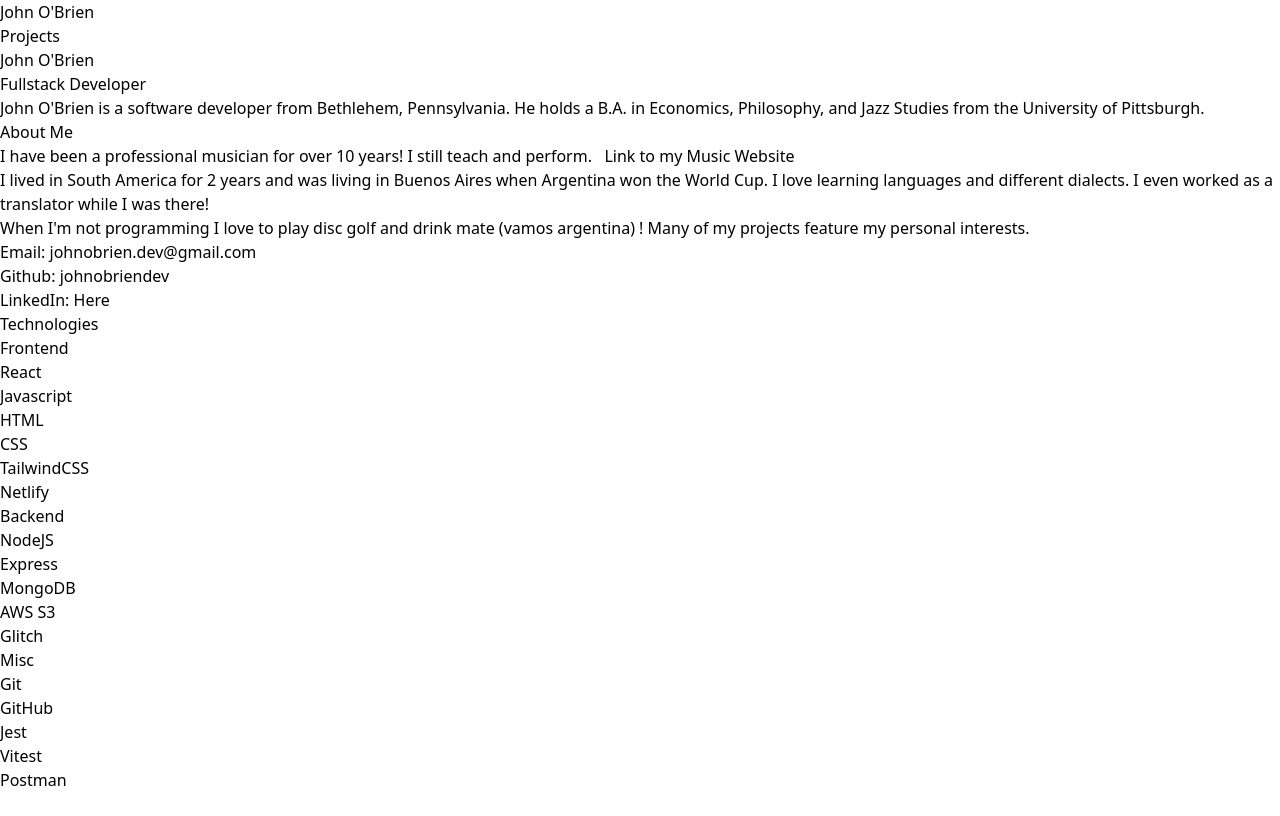
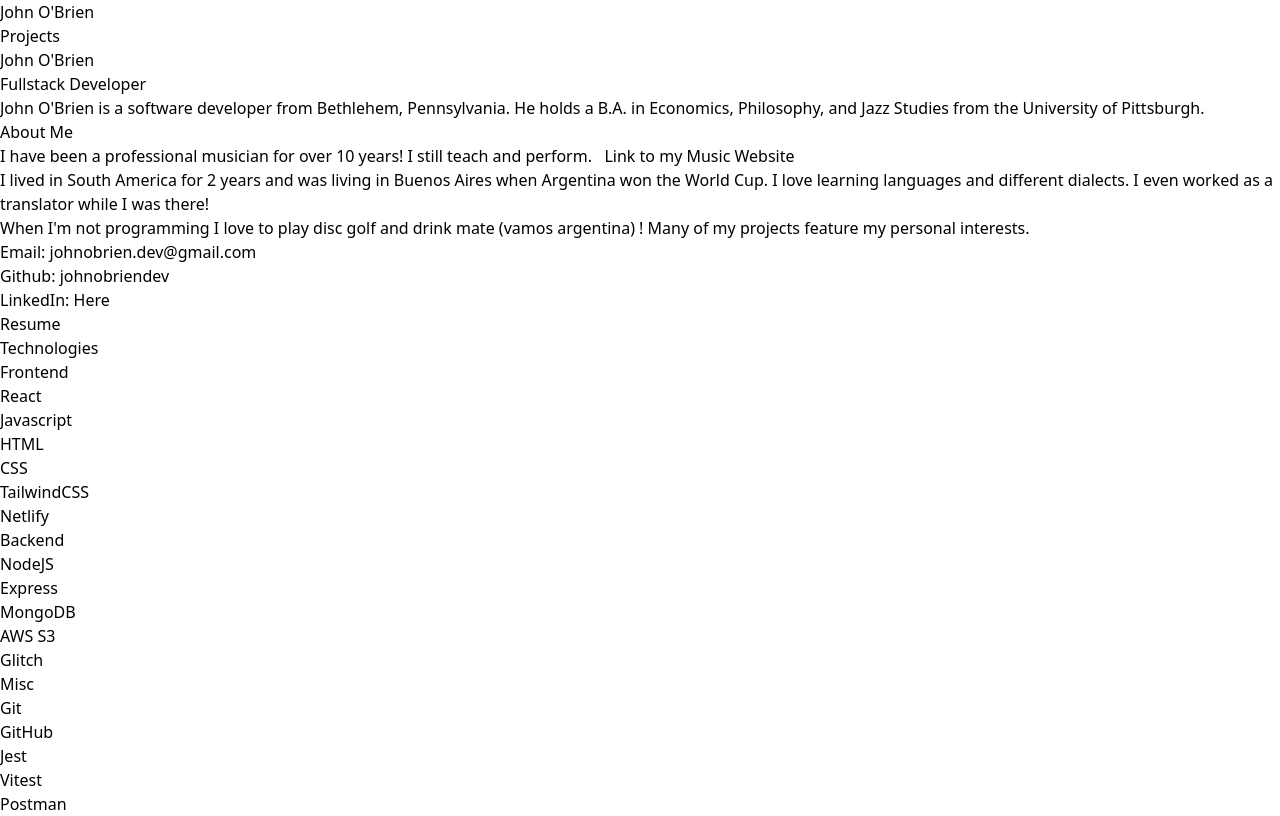
Before and after one commit to johnobriendev/devPortfolio, a React (Vite) app: page / in a window 1280 px wide. Built offline with nearby package versions, Linux system fonts and the light colour scheme.

Commit message:
add resume button

```diff
--- a/src/components/AboutMe.jsx
+++ b/src/components/AboutMe.jsx
@@ -1,3 +1,5 @@
+import OpenResumeButton from "./OpenResumeButton";
+
 function AboutMe() {
 
 
@@ -23,6 +25,9 @@ function AboutMe() {
                     <p>LinkedIn: <a href="https://www.linkedin.com/in/john-o-brien-a33bb6275/" className="underline">Here</a>   </p>
 
 
+                    <OpenResumeButton />
+
+
                  </div>
             </div>
 
--- /dev/null
+++ b/src/components/OpenResumeButton.jsx
@@ -0,0 +1,18 @@
+import React from 'react';
+
+const OpenResumeButton = () => {
+  const openResume = () => {
+    window.open('/JohnOBrienResume.pdf', '_blank');
+  };
+
+  return (
+    <button
+      onClick={openResume}
+      className="text-white px-4 py-2 rounded border w-24"
+    >
+       Resume
+    </button>
+  );
+};
+
+export default OpenResumeButton;
```
Also changed, not shown: 1 other file (tests, documents, lock files or other folders).
